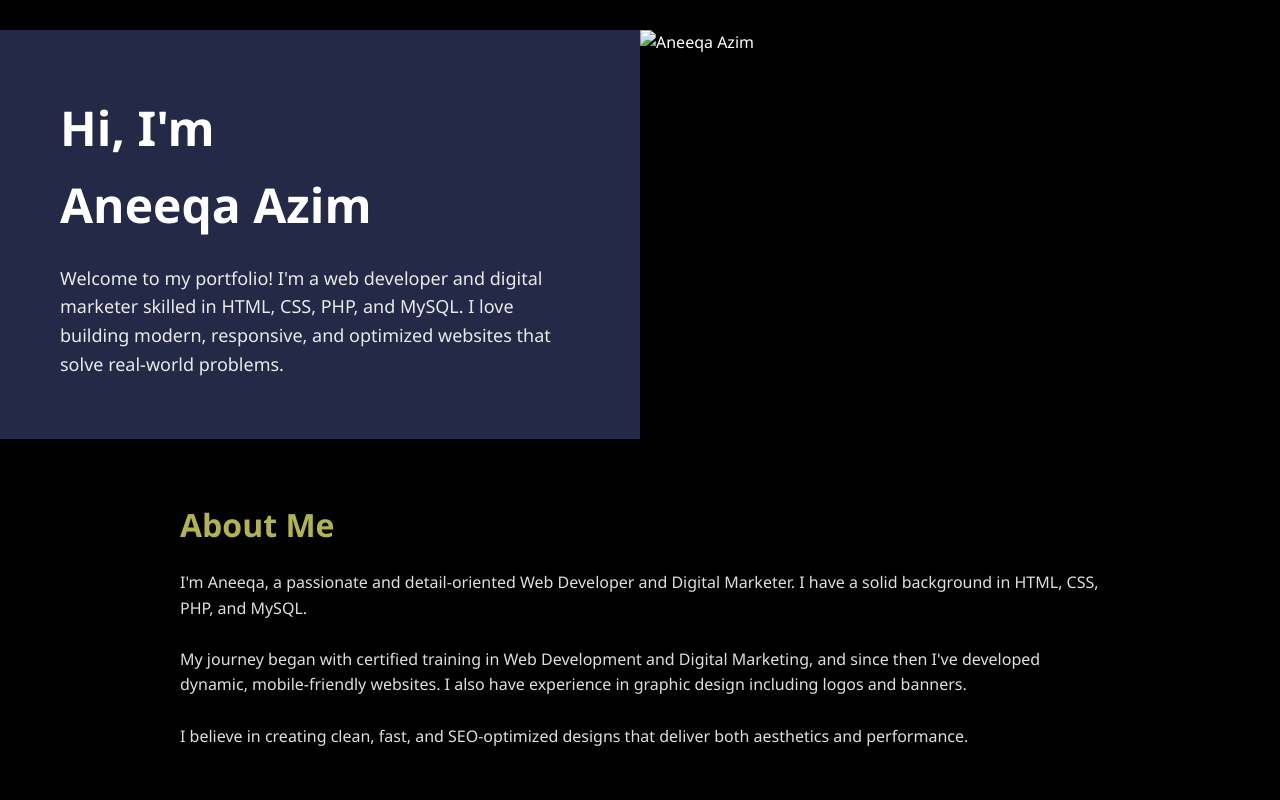
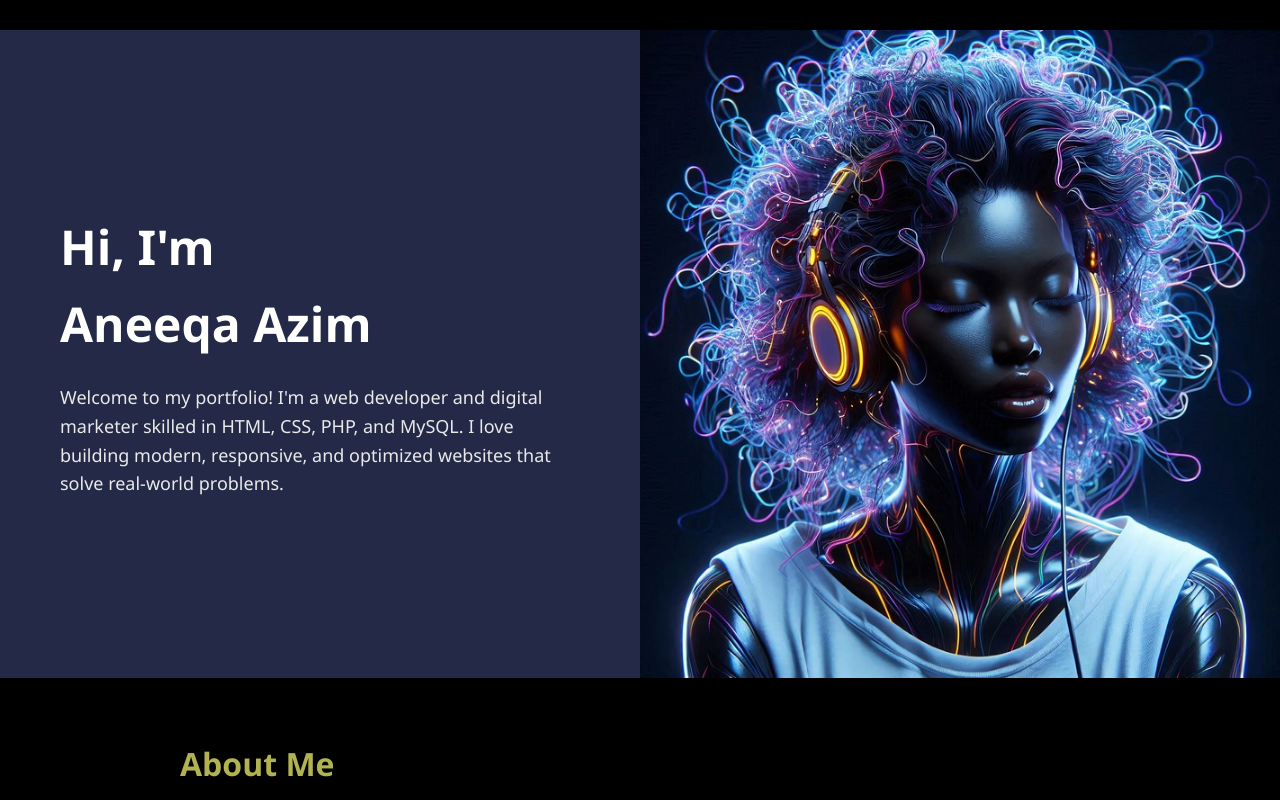
Before and after one commit to aneeqaazim/Aniqa-Azim, a plain HTML site: page index.html in a window 1280 px wide. Shown: the top 800 px of the page. Drawn offline with Linux system fonts and the light colour scheme.

Commit message:
Update index.html
chnges

```diff
--- a/index.html
+++ b/index.html
@@ -140,7 +140,7 @@
       </p>
     </div>
     <div class="right">
-      <img src="imges/main.jpg" alt="Aneeqa Azim">
+      <img src="main.jpg" alt="Aneeqa Azim">
     </div>
   </div>
 
@@ -189,4 +189,5 @@
 
 
 </body>
+
 </html>
```
